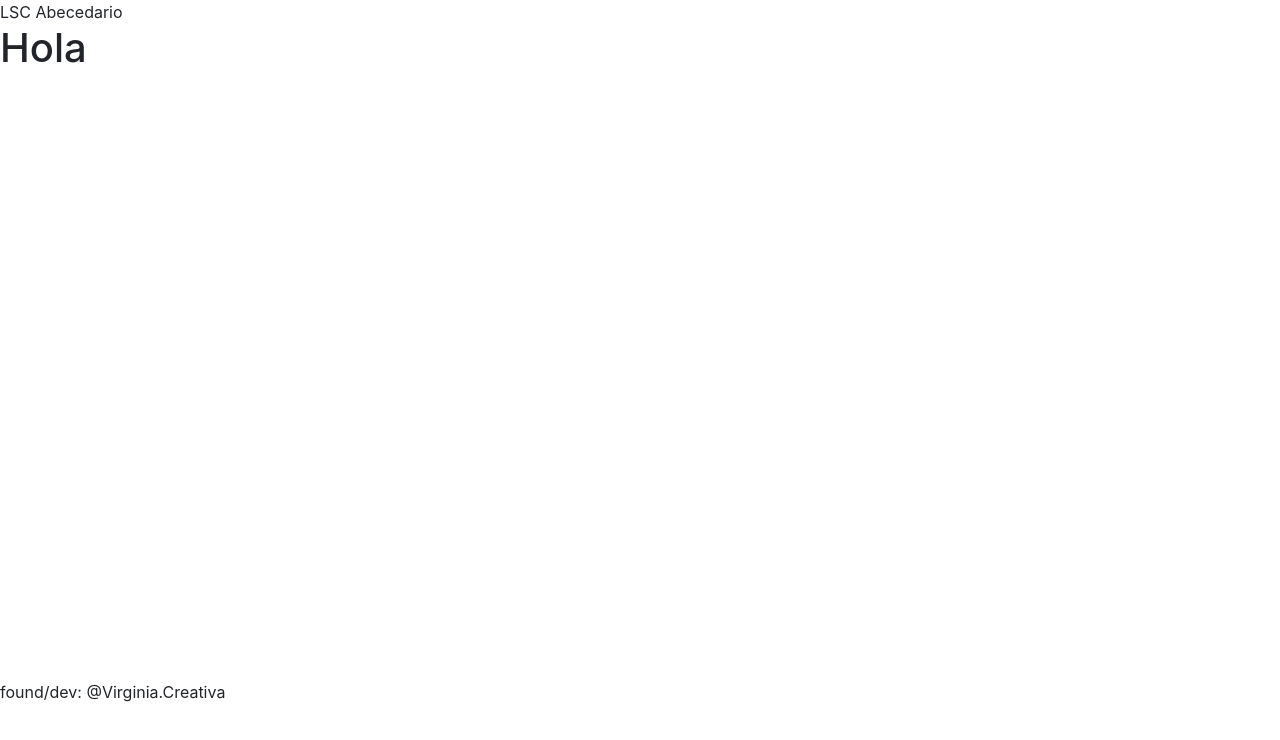
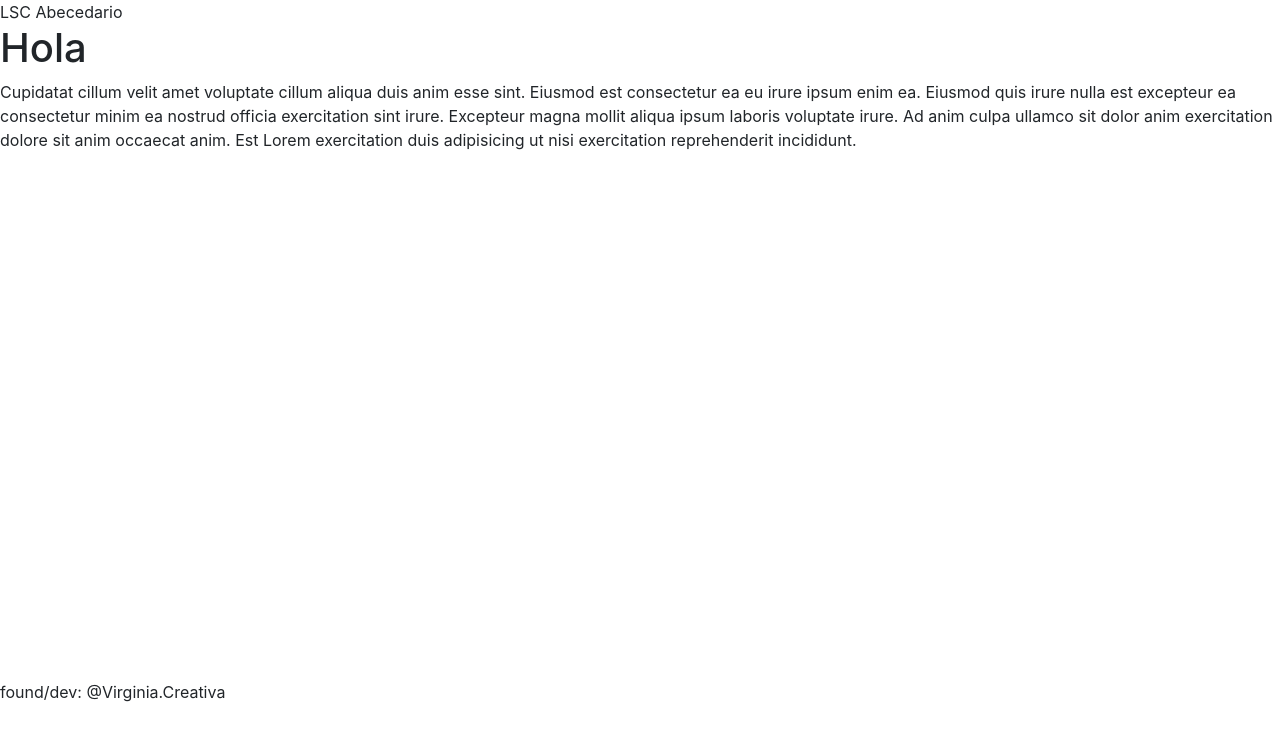
Before and after one commit to VirginiaCreativa/lscabecedario, a React (Vite) app: page / in a window 1280 px wide. Shown: the top 740 px of the page. Built offline with nearby package versions, Linux system fonts and the light colour scheme.

Commit message:
implement layout part 2

```diff
--- a/src/App.jsx
+++ b/src/App.jsx
@@ -1,14 +1,23 @@
-import { useState } from 'react';
+import { useState, Fragment } from 'react';
 import Layouts from './layouts/Layout';
 import './App.css';
 
 function App() {
   return (
-    <>
+    <Fragment>
       <Layouts>
         <h1>Hola</h1>
+        <p>
+          Cupidatat cillum velit amet voluptate cillum aliqua duis anim esse
+          sint. Eiusmod est consectetur ea eu irure ipsum enim ea. Eiusmod quis
+          irure nulla est excepteur ea consectetur minim ea nostrud officia
+          exercitation sint irure. Excepteur magna mollit aliqua ipsum laboris
+          voluptate irure. Ad anim culpa ullamco sit dolor anim exercitation
+          dolore sit anim occaecat anim. Est Lorem exercitation duis adipisicing
+          ut nisi exercitation reprehenderit incididunt.
+        </p>
       </Layouts>
-    </>
+    </Fragment>
   );
 }
 
```
